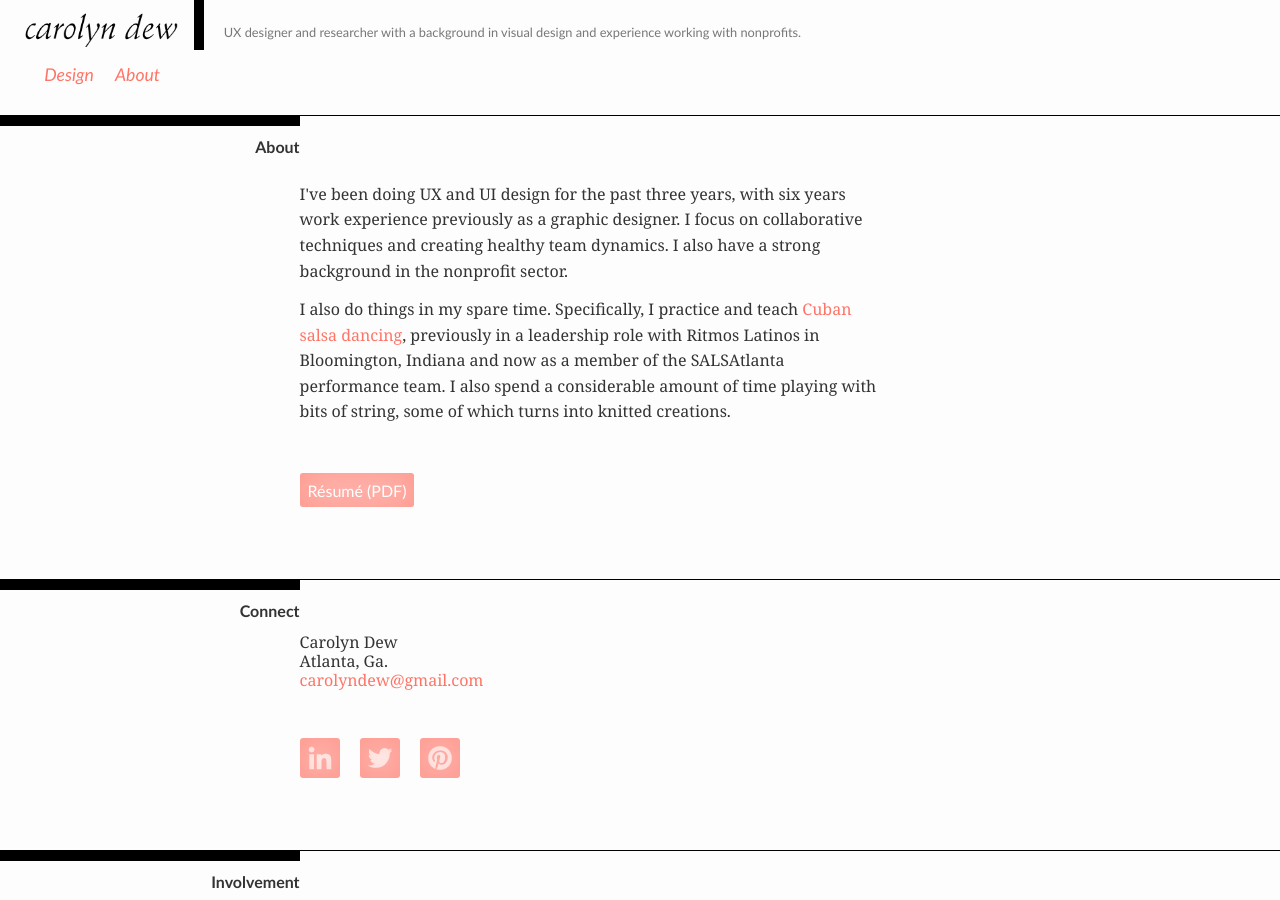
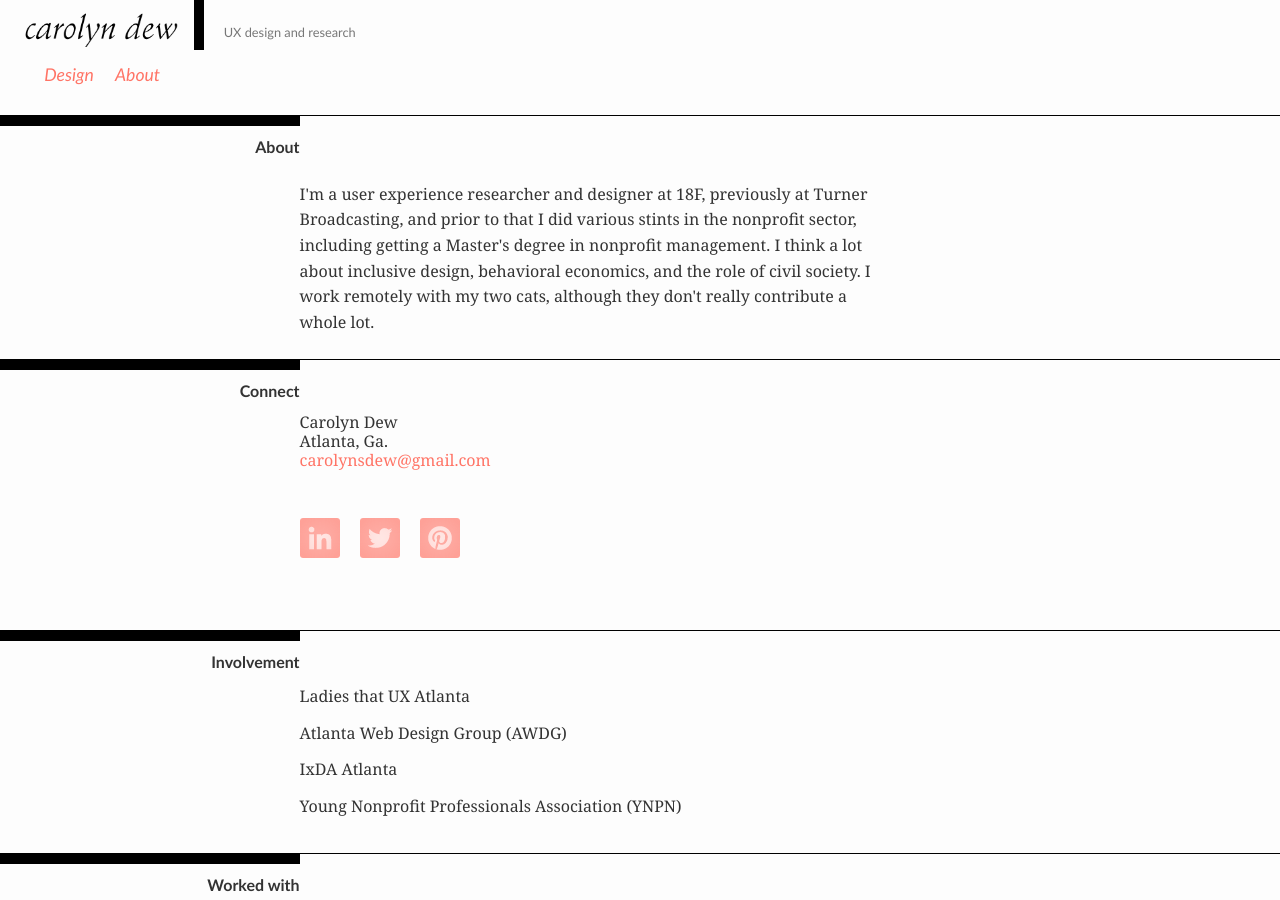
Before and after one commit to carodew/carodew.github.io, a Jekyll site: the page built from about.md, in a window 1280 px wide and 900 px high. Built offline with Jekyll 4.4.1, drawn with Linux system fonts in a browser that asks for light colours.

Commit message:
update about section, remove resume and phone number, update email

```diff
--- a/_config.yml
+++ b/_config.yml
@@ -1,6 +1,6 @@
 # Site settings
 title: Carolyn Dew | UX Design and Research
-email: carolyndew@gmail.com
+email: carolynsdew@gmail.com
 description: > # this means to ignore newlines until "baseurl:"
   I&rsquo;m a UX/graphic designer with experience in web and print design, with particular experience serving nonprofit and socially responsible businesses.
 baseurl: "" # the subpath of your site, e.g. /blog/
--- a/_includes/header.html
+++ b/_includes/header.html
@@ -1,16 +1,13 @@
 <header>
 	<h1><a href=" {{ site.url }} " class="logotype"> <img src="/img/carolyndew.png" alt="Carolyn&nbsp;Dew" /> </a></h1>
-<p class="roles">UX designer and researcher with a background in visual design and experience working with nonprofits.</p>
+<p class="roles">UX design and research</p>
 	<!-- <a href="#bottom-nav" class="menu-anchor visible-phone">Menu</a> -->
 	<div class="visible-print print-contact">
 		<p>
 			Graphic Design, UX, Nonprofit Communications
 		</p>
 		<p>
-			513 907 9531
-		</p>
-		<p>
-			carolyndew@gmail.com
+			carolynsdew@gmail.com
 		</p>
 	</div>
 	<nav class="nav-top">
--- a/about.md
+++ b/about.md
@@ -10,11 +10,10 @@ img-path: "../img"
 		<h2>About</h2>
 	</div>
 	<div class="section-content">
-		<p>I've been doing UX and UI design for the past three years, with six years work experience previously as a graphic designer. I focus on collaborative techniques and creating healthy team dynamics. I also have a strong background in the nonprofit sector.</p>
-		<p>I also do things in my spare time. Specifically, I practice and teach <a href="http://en.wikipedia.org/wiki/Salsa_dance_%28Cuban_style%29">Cuban salsa dancing</a>, previously in a leadership role with Ritmos Latinos in Bloomington, Indiana and now as a member of the SALSAtlanta performance team. I also spend a considerable amount of time playing with bits of string, some of which turns into knitted creations.</p>
-	<div class="a-resume" >
+		<p>I'm a user experience researcher and designer at 18F, previously at Turner Broadcasting, and prior to that I did various stints in the nonprofit sector, including getting a Master's degree in nonprofit management. I think a lot about inclusive design, behavioral economics, and the role of civil society. I work remotely with my two cats, although they don't really contribute a whole lot.</p>
+	<!--<div class="a-resume" >
 	<a href="{{ page.img-path }}/Carolyn-Dew-Resume.pdf" onclick="_gaq.push(['_trackEvent', 'Resume Download', 'Download', 'Button']);" id="resume">R&eacute;sum&eacute; (PDF)</a>
-		</div>
+		</div>-->
 	</div>
 </section>
 <section class="contact">
@@ -27,7 +26,7 @@ img-path: "../img"
 			<br>
 			Atlanta, Ga.
 			<br>
-			<a href="mailto:carolyndew@gmail.com" title="Go ahead, click already. I&rsquo;m nice!" onclick="_gaq.push(['_trackEvent', 'Contact','Click', 'Email']);">carolyndew@gmail.com</a>
+			<a href="mailto:carolynsdew@gmail.com" title="Go ahead, click already. I&rsquo;m nice!" onclick="_gaq.push(['_trackEvent', 'Contact','Click', 'Email']);">carolynsdew@gmail.com</a>
 		</p>
 	<div class="social">
 	<a class="li" id="linkedin" href="http://www.linkedin.com/in/carolyndew" title="Straight-laced profile you can show your boss." onclick="_gaq.push(['_trackEvent', 'Social','Click','Linkedin']);">Linkedin</a>
```
